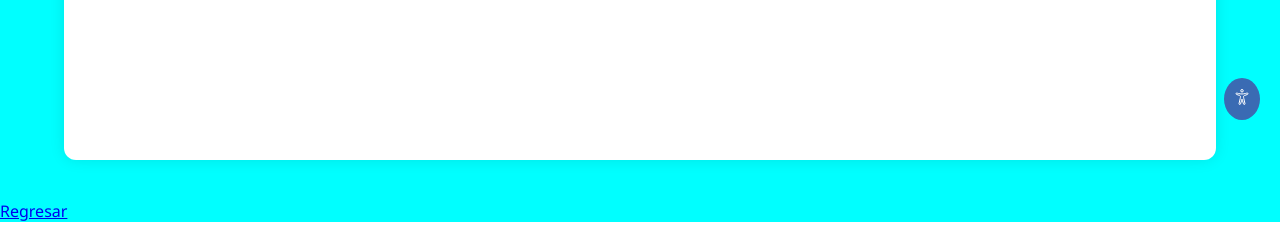
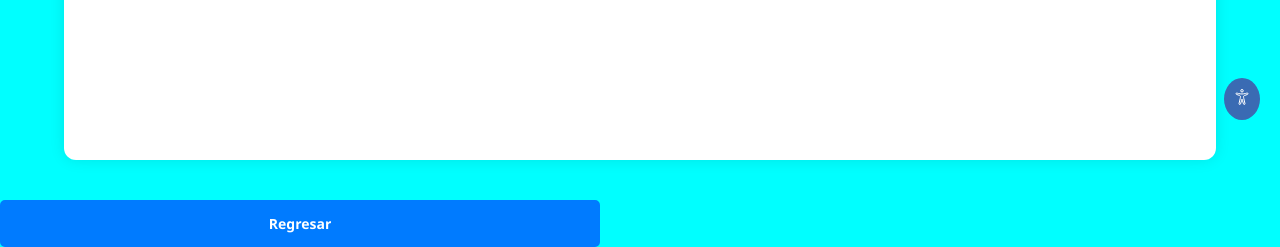
Before and after one commit to 848555/miapp, a PHP site: page /app/pages/pagar_servicio_mototaxista.php in a window 1280 px wide. Shown: the part 600-847 px from the top of the page. Before the commit the page ends 822 px from the top, so only its background shows below. Run offline with PHP 8.4, Linux system fonts and the light colour scheme; the visitor is signed in with stand-in values (Sample User, id 1); data that the repository does not hold is empty.

Commit message:
Update retenciones.css
se da css aparte al btn regresar

```diff
--- a/app/assets/css/retenciones.css
+++ b/app/assets/css/retenciones.css
@@ -100,7 +100,25 @@ h2 {
   color: #007BFF;
   border-color: #007BFF;
 }
-
+.btn-regresar{
+   padding: 12px 24px;
+  border: 2px solid #007BFF;
+  font-size: 14px;
+  background: #007BFF;
+  font-weight: 600;
+  cursor: pointer;
+  outline: none;
+  transition: all 300ms ease-in-out;
+  color: white;
+  border-radius: 5px;
+  text-align: center;
+  width: 100%;
+  text-decoration: none;
+}
+.btn-regresar:hover{
+  background: white;
+  color: #007BFF;
+  border-color: #007BFF;}
 /* Botones organizados */
 .botones-container {
   display: flex;
```
